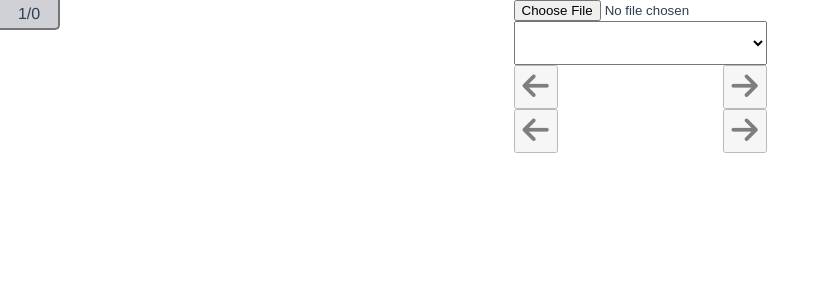
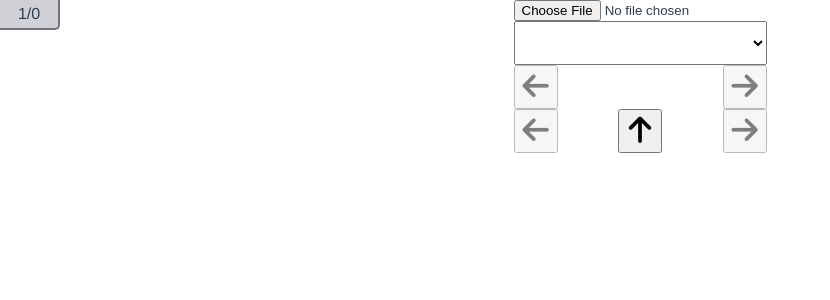
Before and after one commit to Giova978/manga-viewer, a Vue app: page / in a window 1280 px wide. Shown: the top 300 px of the page, without its empty margins (0-830 px from the left). Built offline with nearby package versions, Linux system fonts and the light colour scheme.

Commit message:
Add go to top button

```diff
--- a/src/App.vue
+++ b/src/App.vue
@@ -42,6 +42,7 @@
                 <button @click="previousChapter" :class="{ disabled: chapterIndex == 0 }">
                     <span class="fas fa-arrow-left"></span>
                 </button>
+                <button class="up" @click="scrollTop"><span class="fas fa-arrow-up"></span></button>
                 <button @click="nextChapter" :class="{ disabled: chapterIndex == manga.length }">
                     <span class="fas fa-arrow-right"></span>
                 </button>
@@ -168,6 +169,13 @@ export default defineComponent({
             chapterIndex.value--;
         };
 
+        const scrollTop = () => {
+            window.scrollTo({
+                left: 0,
+
+            })
+        }
+
         return {
             manga,
             chapterIndex,
@@ -184,6 +192,7 @@ export default defineComponent({
             scrollDown,
             nextChapter,
             previousChapter,
+            scrollTop,
         };
     },
 });
@@ -241,6 +250,10 @@ main {
         pointer-events: none;
         opacity: 0.5;
     }
+
+    .up {
+        justify-self: center;
+    }
 }
 
 .pages {
@@ -275,4 +288,13 @@ header {
         }
     }
 }
+
+@media screen and (max-width: 500px) {
+    .top {
+        button {
+            margin-right: 0;
+        }
+    }
+
+}
 </style>
```
Lines whose indentation alone changed are shown as unchanged.
